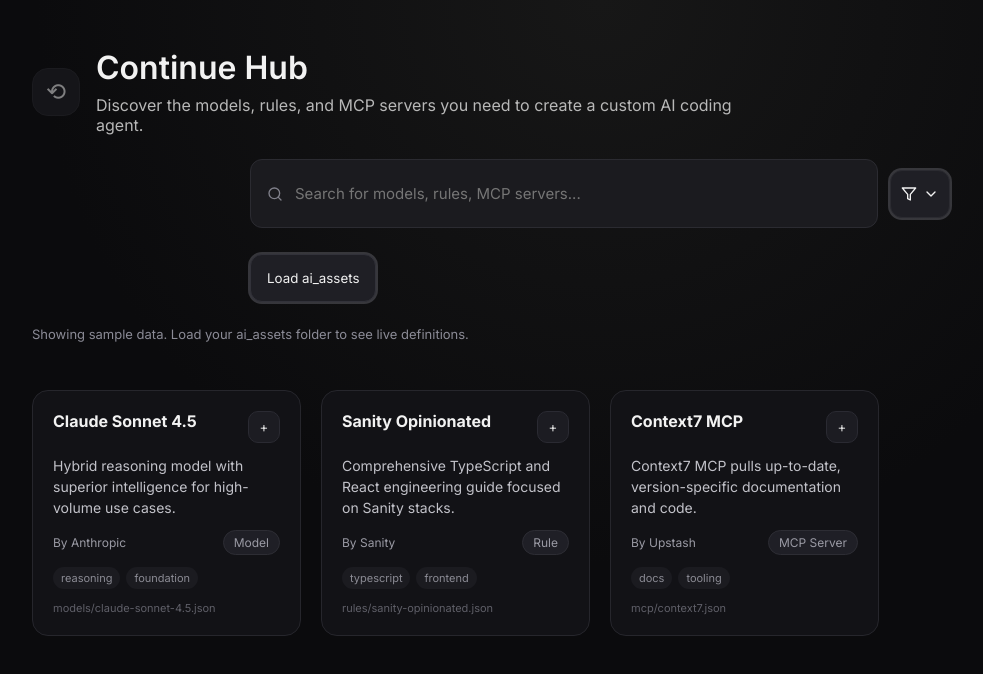
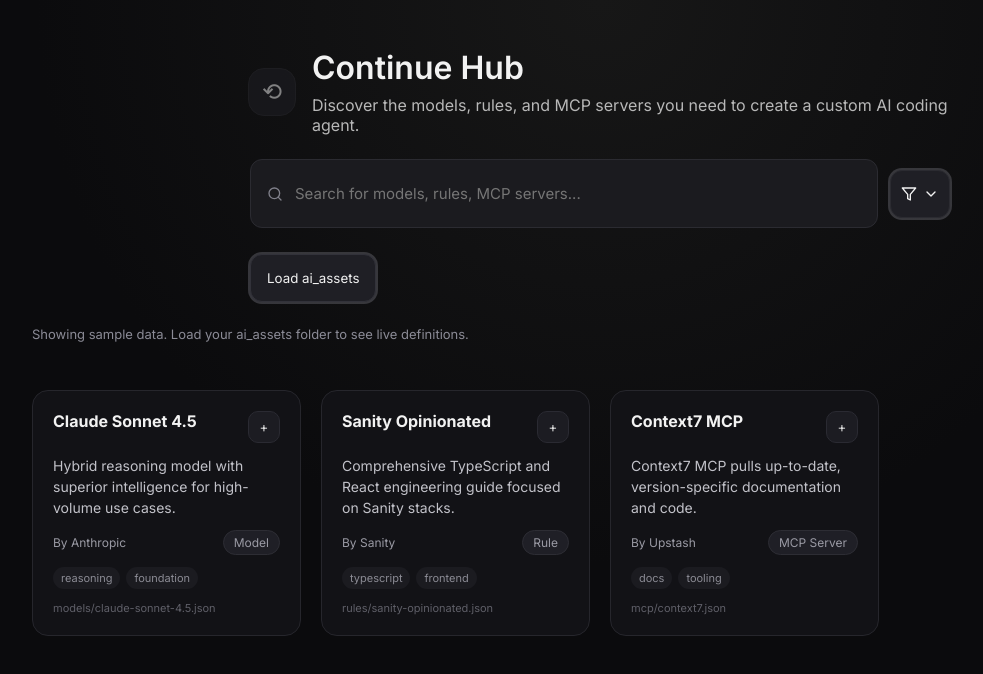
Before and after one commit to shaybc/dcc, an Angular app in the folder dcc_hub/: page / in a window 1280 px wide. Shown: the top 674 px of the page, without its empty margins (40-1023 px from the left). Built offline with nearby package versions, Linux system fonts and the light colour scheme.

Commit message:
Add margin to brand class
Add margin to brand class for centering

```diff
--- a/dcc_hub/src/app/app.component.scss
+++ b/dcc_hub/src/app/app.component.scss
@@ -16,7 +16,7 @@
   display: flex;
   gap: 16px;
   align-items: center;
-  gap: 16px;
+  margin: 0 auto;
 
   h1 {
     margin: 0 0 8px;
```
